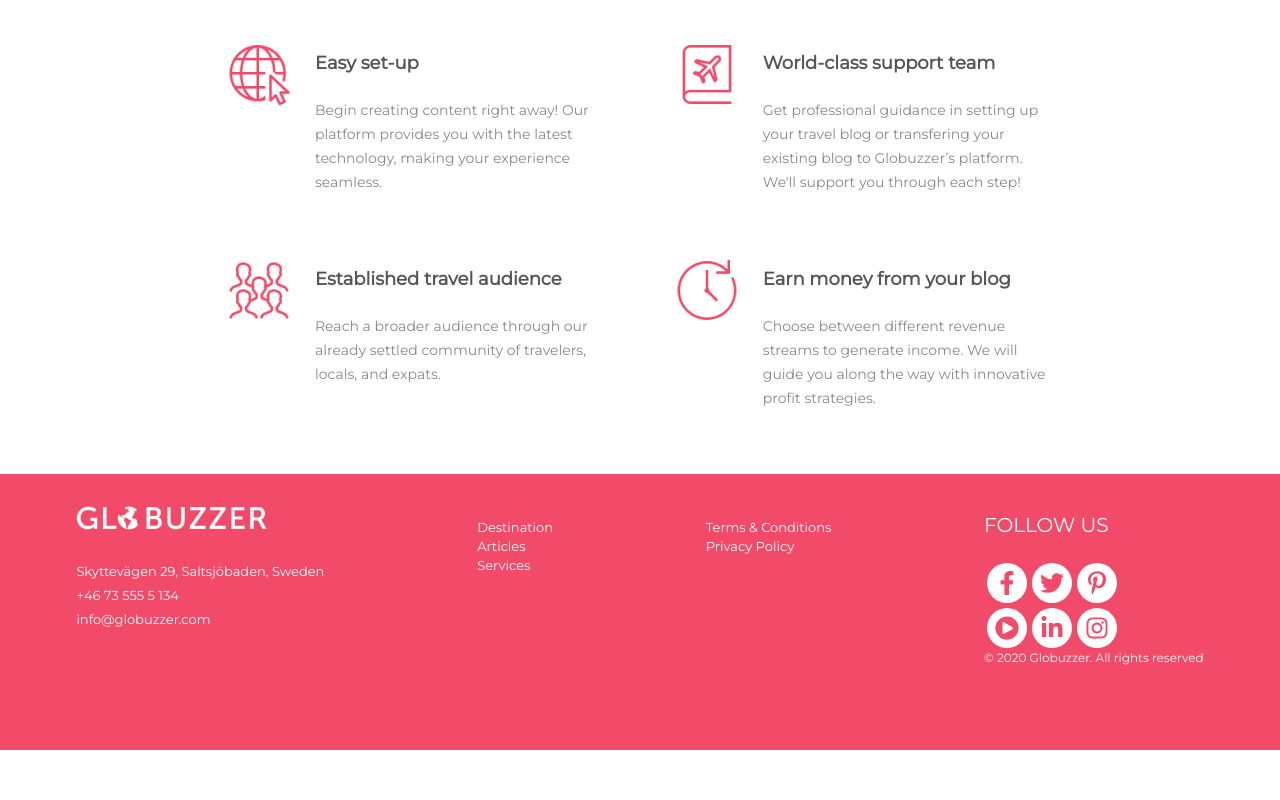
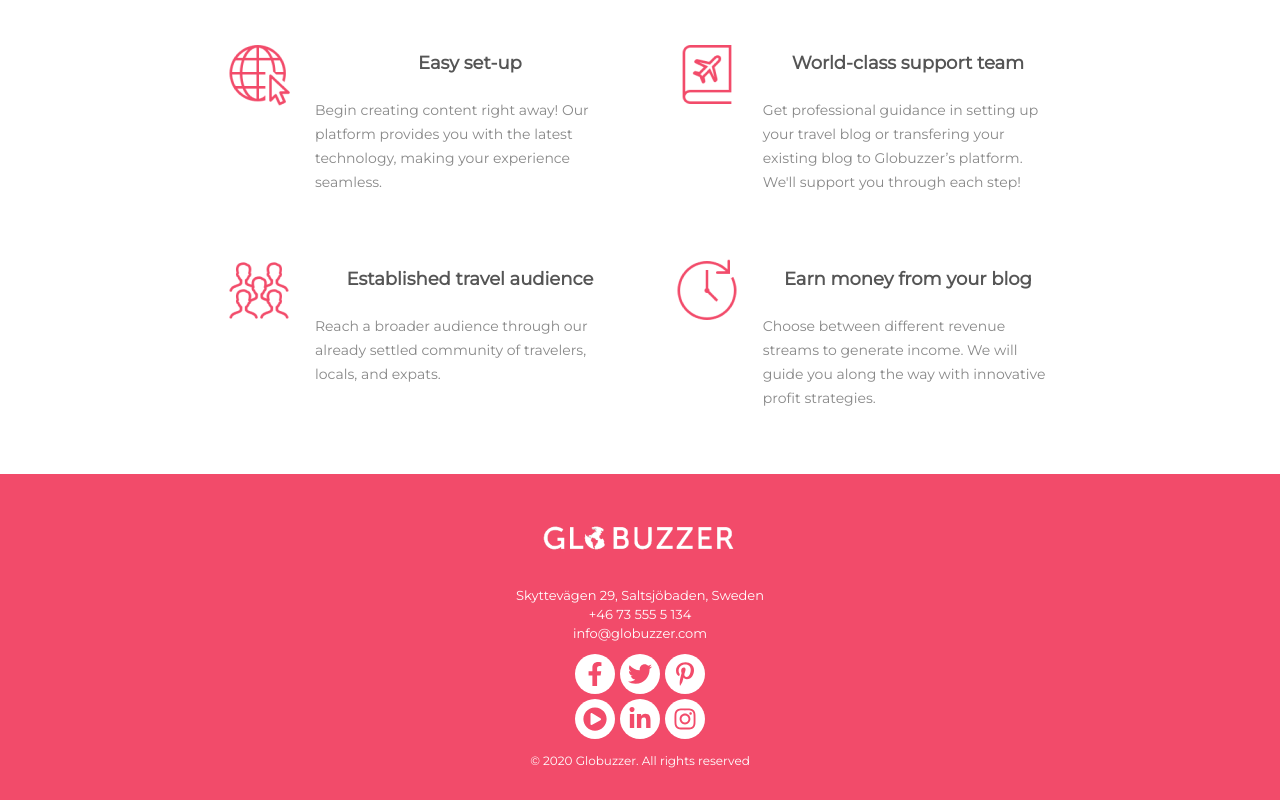
Before and after one commit to tarcea/why-globuzzer, a React (Create React App) app: page / in a window 1280 px wide. Shown: the part 306-1106 px from the top of the page. Before the commit the page ends 1056 px from the top, so only its background shows below. Built offline with nearby package versions, Linux system fonts and the light colour scheme.

Commit message:
usemediaquery added

```diff
--- a/package.json
+++ b/package.json
@@ -10,6 +10,7 @@
     "react": "^17.0.1",
     "react-dom": "^17.0.1",
     "react-icons": "^3.11.0",
+    "react-responsive": "^8.1.0",
     "react-router-dom": "^5.2.0",
     "react-scripts": "4.0.0",
     "web-vitals": "^0.2.4"
--- a/src/components/Footer/Footer.css
+++ b/src/components/Footer/Footer.css
@@ -3,7 +3,7 @@ a {
 }
 
 .footer-contact {
-  max-width: 1500px;
+  max-width: 1824px;
   height: 276px;
   background: #F24B6A;
   position:relative;
@@ -14,6 +14,7 @@ a {
   justify-content: space-around;
   align-items: baseline;
   align-content: center;
+  width:90%;
   height: 100%
 }
 
--- a/src/components/Footer/Footer.js
+++ b/src/components/Footer/Footer.js
@@ -1,11 +1,23 @@
 import React from 'react';
 // import FooterMap from './FooterMap';
 import FooterContact from './FooterContact';
+import FooterContactMobile from './FooterContactMobile';
+import { useMediaQuery } from 'react-responsive';
 
 const Footer = () => {
+  const isDesktopOrLaptop = useMediaQuery({
+    query: '(min-device-width: 1224px)'
+  })
+  const isBigScreen = useMediaQuery({
+    query: '(min-device-width: 1824px)' })
   return (
     <div className="footer-container">
-      <FooterContact />
+    {isDesktopOrLaptop || isBigScreen ? (
+        <FooterContact />
+      ) :
+
+    (<FooterContactMobile />)
+  }
     </div>
   );
 }
--- a/src/components/Footer/FooterContact_mobile.js
+++ b/src/components/Footer/FooterContactMobile.js
@@ -2,8 +2,9 @@ import React, { useState, useEffect } from 'react';
 import ContactIcons from './ContactIcons';
 import logo from '../../images/globuzzer_logo.png';
 import { CURRENT_YEAR } from '../.././config';
+import './FooterMobile.css';
 
-const FooterContact = () => {
+const FooterContactMobile = () => {
 
   return (
     <div className="footer-contact">
@@ -17,25 +18,7 @@ const FooterContact = () => {
           <a href="https://globuzzer.com/#section_newcity">info@globuzzer.com</a>
         </div>
       </div>
-
-      {window.innerWidth >= 1312 && (
-        <div className="footer-links">
-          <div className="link-column">
-          <a href="https://globuzzer.com/#section_newcity">Destination</a>
-          <a href="https://globuzzer.com/#featured_articles">Articles</a>
-          <a href="https://globuzzer.com/#aux_services">Services</a>
-          </div>
-          <div className="link-column">
-          <a href="https://www.mightynetworks.com/terms-of-use">Terms & Conditions</a>
-          <a href="https://www.mightynetworks.com/privacy-policy">Privacy Policy</a>
-          </div>
-        </div>
-      )}
-
       <div className="footer-icons">
-      {window.innerWidth >= 1312 && (
-        <p className="follow-us">FOLLOW US</p>
-      )}
         <ContactIcons />
       </div>
       <div className="footer-copyright">
@@ -45,4 +28,4 @@ const FooterContact = () => {
   );
 }
 
-export default FooterContact;
+export default FooterContactMobile;
```
Also changed, not shown: src/components/Footer/FooterMobile.css (renamed from src/components/Footer/Footer_mobile.css, +2 -5 lines), 1 other file (tests, documents, lock files or other folders).
